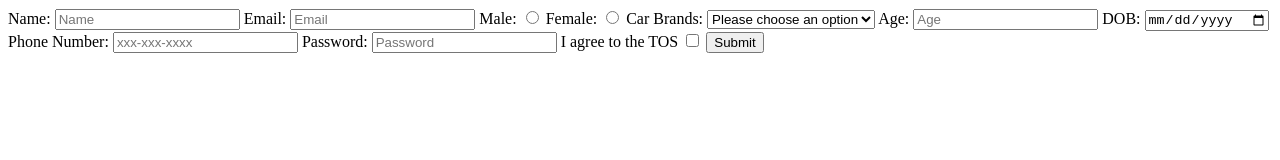
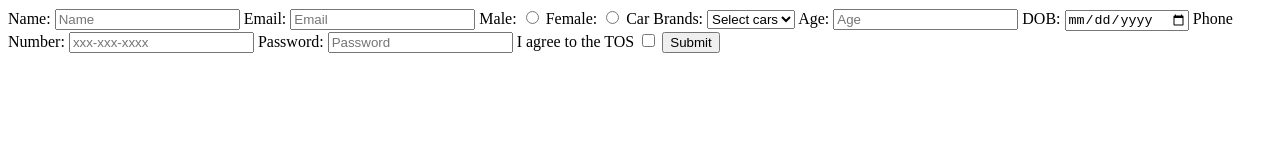
Before and after one commit to acciojob/signup-form-car-prajaktamane2682000, a website: page main.html in a window 1280 px wide. Drawn offline with Linux system fonts and the light colour scheme.

Commit message:
created a submission

```diff
--- a/main.html
+++ b/main.html
@@ -19,9 +19,10 @@
 	<label for="gender_f">Female:</label>
 	<input type="radio" name= gender id=gender_f required>
 	<label for="cars">Car Brands:</label>
-	<select >
-		<option>Please choose an option</option>
+	<select name="cars" placeholder="--Please choose an option--">
 		<option>Select cars</option>
+		<option>Maruti</option>
+		<option>Creta</option>
 	</select>
 	<label for="age">Age:</label>
 	<input type="number" placeholder="Age" id="age" name="Age" required>
```
